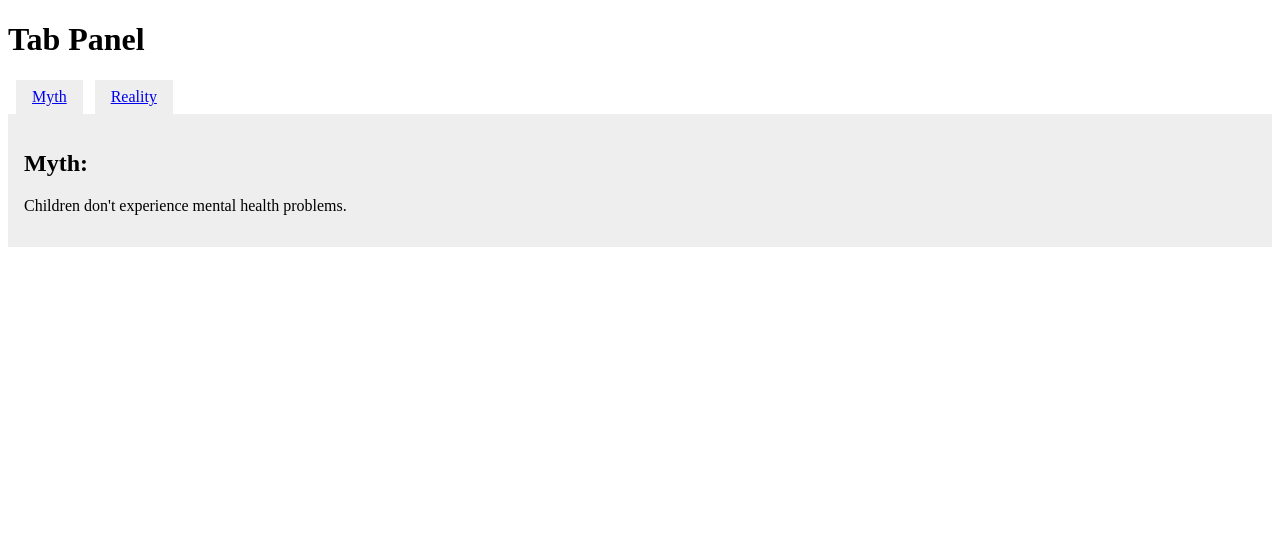
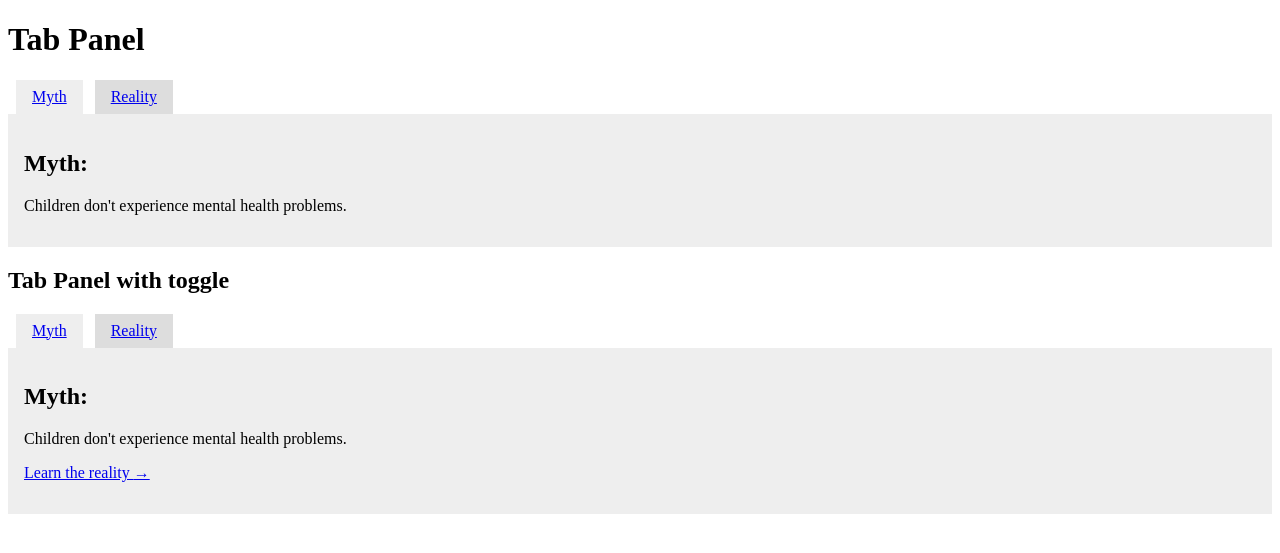
Before and after one commit to allenmr/communicatehealth.github.io, a Jekyll site: the page examples/tabs/index.html, which Jekyll copies as it is, in a window 1280 px wide. Shown: the top 553 px of the page. Built offline with Jekyll 4.4.1, drawn with Linux system fonts in a browser that asks for light colours.

Commit message:
Add tab example with toggle button

```diff
--- a/examples/tabs/index.html
+++ b/examples/tabs/index.html
@@ -21,7 +21,7 @@
               <a href="#tab-content-1" id="tab-content-1-control" class="tab-control" role="tab" aria-controls="tab-content-1" aria-selected="true">Myth</a>
             </li>
             <li role="presentation">
-              <a href="#tab-content-2" id="tab-content-2-control" class="tab-control" role="tab" aria-controls="tab-content-2" aria-selected="true">Reality</a>
+              <a href="#tab-content-2" id="tab-content-2-control" class="tab-control" role="tab" aria-controls="tab-content-2" aria-selected="false">Reality</a>
             </li>
           </ul>
           <div class="tab-content" role="tabpanel" aria-hidden="false" aria-labelledby="tab-content-1-control" id="tab-content-1">
@@ -34,6 +34,33 @@
           </div>
         </div>
 
+        <h2>Tab Panel with toggle</h2>
+
+        <div class="tab" id="tab-panel-2">
+          <ul class="tab-controls" role="tablist">
+            <li role="presentation">
+              <a href="#tab-2-content-1" id="tab-2-content-1-control" class="tab-control" role="tab" aria-controls="tab-2-content-1" aria-selected="true">Myth</a>
+            </li>
+            <li role="presentation">
+              <a href="#tab-2-content-2" id="tab-2-content-2-control" class="tab-control" role="tab" aria-controls="tab-2-content-2" aria-selected="false">Reality</a>
+            </li>
+          </ul>
+          <div class="tab-content" role="tabpanel" aria-hidden="false" aria-labelledby="tab-2-content-1-control" id="tab-2-content-1">
+            <h2>Myth:</h2>
+            <p>Children don't experience mental health problems.</p>
+            <div class="tab-footer">
+              <p><a href="#tab-2-content-2" class="tab-toggle" aria-controls="tab-2-content-2">Learn the reality <span aria-hidden="true">&rarr;</span></a></p>
+            </div>
+          </div>
+          <div class="tab-content" role="tabpanel" aria-hidden="true" aria-labelledby="tab-2-content-2-control" id="tab-2-content-2">
+            <h2>Reality:</h2>
+            <p>Even very young children may show early warning signs of mental health concerns. These mental health problems are often clinically diagnosable, and can be a product of the interaction of biological, psychological, and social factors.</p>
+            <div class="tab-footer">
+              <p><a href="#tab-2-content-1" class="tab-toggle" aria-controls="tab-2-content-1"><span aria-hidden="true">&larr;</span> View the myth</a></p>
+            </div>
+          </div>
+        </div>
+
       </div>
     </div>
 
--- a/examples/tabs/tabs.css
+++ b/examples/tabs/tabs.css
@@ -14,6 +14,10 @@
   display: block;
   margin-left: .5em;
   padding: .5em 1em;
+}
+
+.tab-control[aria-selected=false] {
+  background-color: #ddd;
 }
 
 .tab-controls:hover,
```
Also changed, not shown: public/js/base.js (+70 -0 lines), js/lib/tabs.js, public/js/base.min.js.
